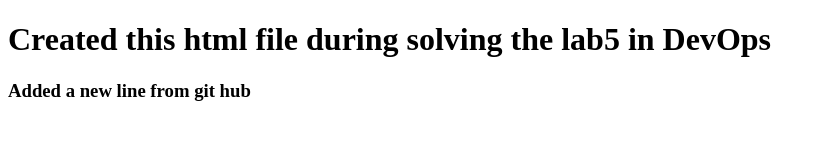
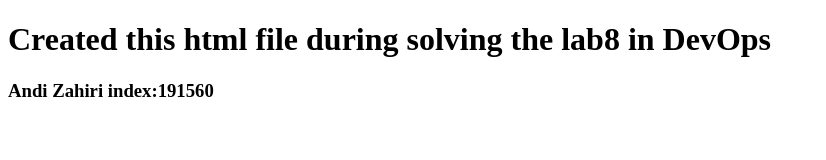
Before and after one commit to zahiriandii/devops-lab5, a plain HTML site: page index.html in a window 1280 px wide. Shown: the whole page, without its empty margins (0-826 px from the left). Drawn offline with Linux system fonts and the light colour scheme.

Commit message:
Update index.html for lab8 in devops

```diff
--- a/index.html
+++ b/index.html
@@ -1,5 +1,5 @@
 <!DOCTYPE html>
 <html>
-    <h1>Created this html file during solving the lab5 in DevOps</h1>
-    <h3>Added a new line from git hub</h3>
+    <h1>Created this html file during solving the lab8 in DevOps</h1>
+    <h3>Andi Zahiri index:191560</h3>
 </html>
```
